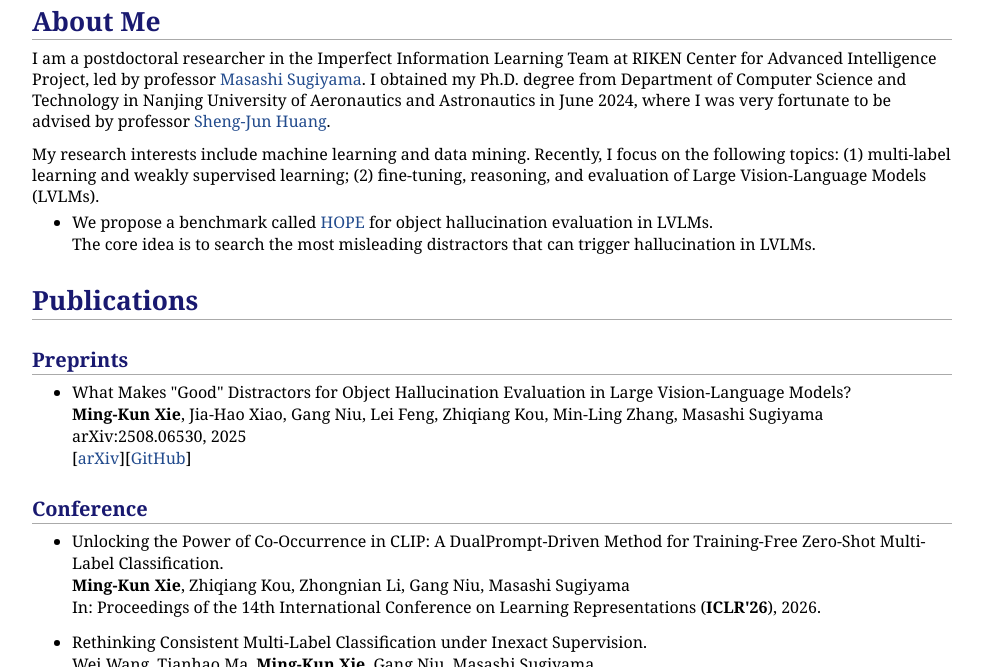
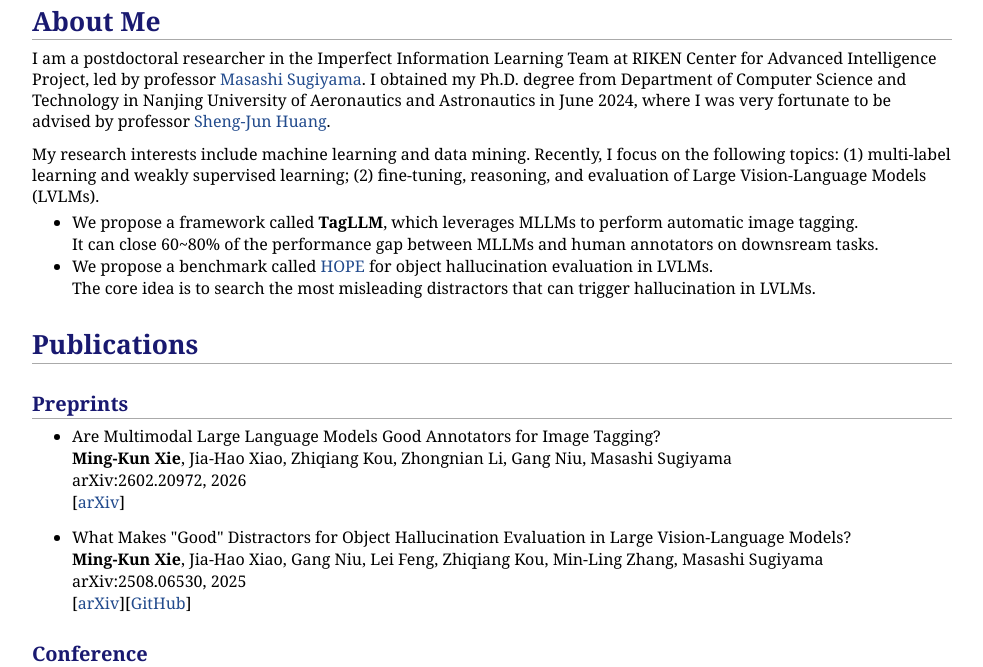
Before and after one commit to xiemk/xiemk.github.io, a Jekyll site: the page index.html, which Jekyll copies as it is, in a window 1280 px wide and 900 px high, cut to the strip 233-900 px from the top of the window. Shown: the whole strip, without its empty margins (148-1131 px from the left). Built offline with Jekyll 4.4.1, drawn with Linux system fonts in a browser that asks for light colours.

Commit message:
updating

```diff
--- a/index.html
+++ b/index.html
@@ -33,6 +33,9 @@
 
 <p>My research interests include machine learning and data mining. Recently, I focus on the following topics: (1) multi-label learning and weakly supervised learning; (2) fine-tuning, reasoning, and evaluation of Large Vision-Language Models (LVLMs).
 <ul style="list-style-type:disc">
+  <li>We propose a framework called <b>TagLLM</b>, which leverages MLLMs to perform automatic image tagging.
+    <br>It can close 60~80% of the performance gap between MLLMs and human annotators on downsream tasks.
+  </li>
   <li>We propose a benchmark called <a href="https://github.com/xiemk/HOPE">HOPE</a> for object hallucination evaluation in LVLMs.
     <br>The core idea is to search the most misleading distractors that can trigger hallucination in LVLMs.
   </li>
@@ -54,6 +57,11 @@
 <h1>Publications</h1>
 
 <h2>Preprints</h2>
+
+<ul style="list-style-type:disc">
+<li>Are Multimodal Large Language Models Good Annotators for Image Tagging?<br><b>Ming-Kun Xie</b>, Jia-Hao Xiao, Zhiqiang Kou, Zhongnian Li, Gang Niu, Masashi Sugiyama<br>arXiv:2602.20972, 2026 <br>[<a href="publication/arxiv-tagllm.pdf">arXiv</a>]
+</li>
+</ul>
 
 <ul style="list-style-type:disc">
 <li>What Makes "Good" Distractors for Object Hallucination Evaluation in Large Vision-Language Models?<br><b>Ming-Kun Xie</b>, Jia-Hao Xiao, Gang Niu, Lei Feng, Zhiqiang Kou, Min-Ling Zhang, Masashi Sugiyama<br>arXiv:2508.06530, 2025 <br>[<a href="publication/arxiv-hope-preprint.pdf">arXiv</a>][<a href="https://github.com/xiemk/HOPE">GitHub</a>]
```
Also changed, not shown: 1 other file.
